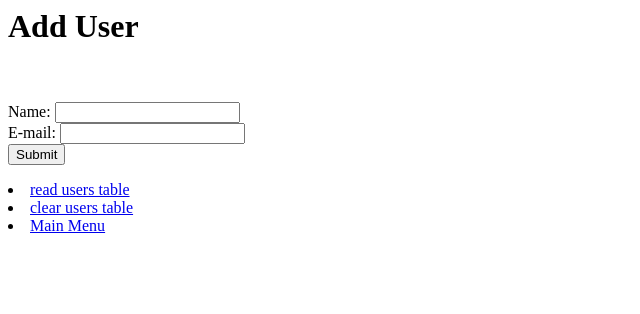
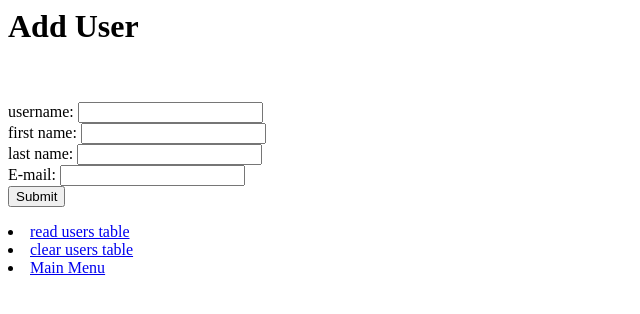
Before and after one commit to t4ls/todoapp, a PHP site: page /login.php in a window 1280 px wide. Shown: the top 314 px of the page, without its empty margins (0-640 px from the left). Run offline with PHP 8.4, Linux system fonts and the light colour scheme.

Commit message:
adding first and last name columns

```diff
--- a/html/login.php
+++ b/html/login.php
@@ -3,7 +3,9 @@
 
 <br><br>
 <form action="usersql.php" method="post">
-Name: <input type="text" name="name"><br>
+username: <input type="text" name="username"><br>
+first name: <input type="text" name="first_name"><br>
+last name: <input type="text" name="last_name"><br>
 E-mail: <input type="text" name="email"><br>
 <input type="submit">
 </form>
```
